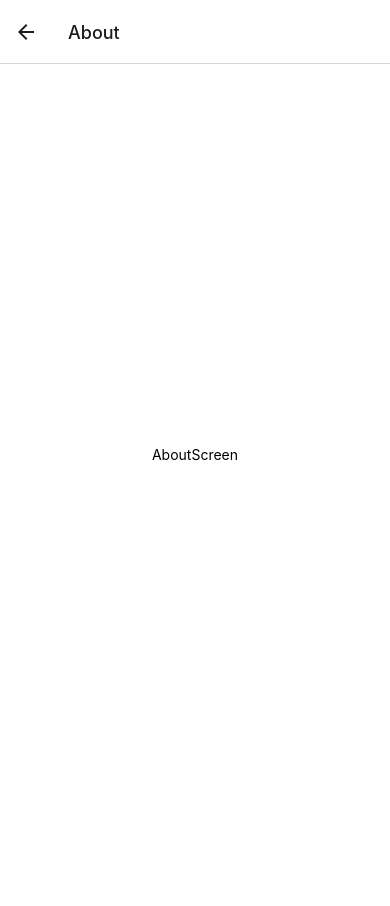
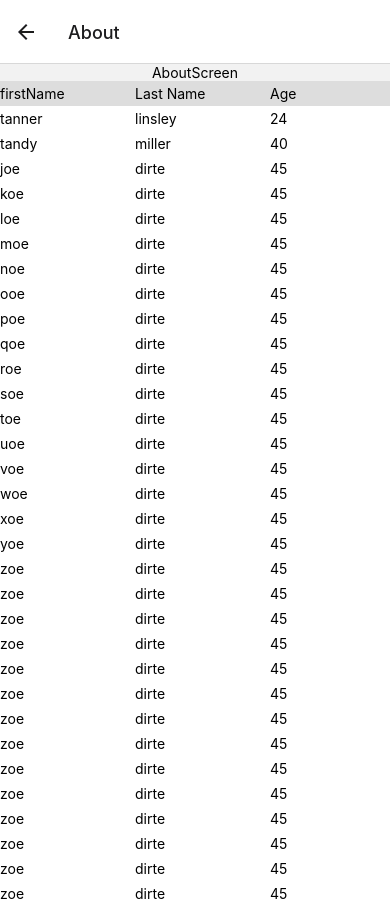
Before and after one commit to thirsty-wing/react-native-playground, a React Native app: screen / in a window 390 px wide. Both pictures are taken after a click on the button "GO TO ABOUT". Before the commit the page ends 844 px from the top, so only its background shows below. Built offline with nearby package versions, Linux system fonts and the light colour scheme.

Commit message:
can sort

```diff
--- a/App.js
+++ b/App.js
@@ -1,7 +1,16 @@
+import React from 'react';
 import { StatusBar } from 'expo-status-bar';
-import { Button, Text, View } from 'react-native';
+import { Button, Pressable, ScrollView, Text, View } from 'react-native';
 import { NavigationContainer } from '@react-navigation/native';
 import { createNativeStackNavigator } from '@react-navigation/native-stack';
+import {
+  createColumnHelper,
+  flexRender,
+  getCoreRowModel,
+  getSortedRowModel,
+  useReactTable,
+} from '@tanstack/react-table';
+import data from './data';
 
 const Stack = createNativeStackNavigator();
 
@@ -27,10 +36,7 @@ export default function App() {
 
 const styles = {
   container: {
-    flex: 1,
     backgroundColor: '#fff',
-    alignItems: 'center',
-    justifyContent: 'center',
   },
 };
 
@@ -39,6 +45,117 @@ const HomeScreen = ({ navigation }) => <View style={styles.container}>
   <Button title="Go to About" onPress={() => navigation.navigate("About")}/>
 </View>;
 
-const AboutScreen = () => <View style={styles.container}>
-  <Text>AboutScreen</Text>
-</View>;
+const columnHelper = createColumnHelper();
+
+const columns = [
+  columnHelper.accessor('firstName', {
+    cell: info => <Text>{info.getValue()}</Text>,
+    footer: info => info.column.id,
+  }),
+  columnHelper.accessor(row => row.lastName, {
+    id: 'lastName',
+    cell: info => <Text>{info.getValue()}</Text>,
+    header: () => <Text>Last Name</Text>,
+    footer: info => info.column.id,
+  }),
+  columnHelper.accessor('age', {
+    header: () => <Text>Age</Text>,
+    cell: info => <Text>{info.renderValue()}</Text>,
+    footer: info => info.column.id,
+  }),
+  columnHelper.accessor('visits', {
+    header: () => <Text>Visits</Text>,
+    footer: info => info.column.id,
+  }),
+  columnHelper.accessor('status', {
+    header: <Text>Status</Text>,
+    footer: info => info.column.id,
+  }),
+  columnHelper.accessor('progress', {
+    header: <Text>Profile Progress</Text>,
+    footer: info => info.column.id,
+  }),
+]
+
+const AboutScreen = () => {
+
+  const [sorting, setSorting] = React.useState([])
+
+  const table = useReactTable({
+    columns,
+    data,
+    getCoreRowModel: getCoreRowModel(),
+    getSortedRowModel: getSortedRowModel(),
+    onSortingChange: setSorting,
+    state: {
+      sorting,
+    },
+  });
+
+  return (
+    <View>
+      <View style={{ alignItems: 'center', position: 'sticky' }}>
+        <Text>AboutScreen</Text>
+      </View>
+
+
+      <ScrollView horizontal={true} contentContainerStyle={{ flexDirection: 'column' }}>
+        <View style={{ backgroundColor: '#DDD' }}>
+          { table.getHeaderGroups().map(headerGroup => (
+              <View key={headerGroup.id} style={{ flexDirection: 'row', gap: 10 }}>
+                { headerGroup.headers.map(header => (
+                  <Pressable
+                    key={header.id}
+                    style={{
+                      height: 25,
+                      justifyContent: 'space-around',
+                      width: 125,
+                    }}
+                    onPress={header.column.getToggleSortingHandler()}
+                  >
+                    <Text>
+                      {header.isPlaceholder
+                        ? null
+                        : flexRender(
+                          header.column.columnDef.header,
+                          header.getContext(),
+                        )
+                      }
+                      {{
+                        asc: ' 🔼',
+                        desc: ' 🔽',
+                      }[header.column.getIsSorted()] ?? null}
+                    </Text>
+                  </Pressable>
+                ))}
+              </View>
+          ))}
+        </View>
+
+    <ScrollView contentContainerStyle={styles.container}>
+          { table.getRowModel().rows.map(row => (
+            <View key={row.id} style={{ flexDirection: 'row', gap: 10 }}>
+            { row.getVisibleCells().map(cell => (
+              <View
+                key={cell.id}
+                style={{
+                  height: 25,
+                  justifyContent: 'space-around',
+                  width: 125,
+                }}
+              >
+                <Text>
+                  {flexRender(
+                    cell.column.columnDef.cell, cell.getContext(),
+                  )}
+                </Text>
+              </View>
+            ))}
+            </View>
+          ))}
+      </ScrollView>
+
+    </ScrollView>
+    </View>
+  );
+};
--- /dev/null
+++ b/data.js
@@ -0,0 +1,260 @@
+export const data = [
+  {
+    firstName: 'tanner',
+    lastName: 'linsley',
+    age: 24,
+    visits: 100,
+    status: 'In Relationship',
+    progress: 50,
+  },
+  {
+    firstName: 'tandy',
+    lastName: 'miller',
+    age: 40,
+    visits: 40,
+    status: 'Single',
+    progress: 80,
+  },
+  {
+    firstName: 'joe',
+    lastName: 'dirte',
+    age: 45,
+    visits: 20,
+    status: 'Complicated',
+    progress: 10,
+  },
+  {
+    firstName: 'koe',
+    lastName: 'dirte',
+    age: 45,
+    visits: 20,
+    status: 'Complicated',
+    progress: 10,
+  },
+  {
+    firstName: 'loe',
+    lastName: 'dirte',
+    age: 45,
+    visits: 20,
+    status: 'Complicated',
+    progress: 10,
+  },
+  {
+    firstName: 'moe',
+    lastName: 'dirte',
+    age: 45,
+    visits: 20,
+    status: 'Complicated',
+    progress: 10,
+  },
+  {
+    firstName: 'noe',
+    lastName: 'dirte',
+    age: 45,
+    visits: 20,
+    status: 'Complicated',
+    progress: 10,
+  },
+  {
+    firstName: 'ooe',
+    lastName: 'dirte',
+    age: 45,
+    visits: 20,
+    status: 'Complicated',
+    progress: 10,
+  },
+  {
+    firstName: 'poe',
+    lastName: 'dirte',
+    age: 45,
+    visits: 20,
+    status: 'Complicated',
+    progress: 10,
+  },
+  {
+    firstName: 'qoe',
+    lastName: 'dirte',
+    age: 45,
+    visits: 20,
+    status: 'Complicated',
+    progress: 10,
+  },
+  {
+    firstName: 'roe',
+    lastName: 'dirte',
+    age: 45,
+    visits: 20,
+    status: 'Complicated',
+    progress: 10,
+  },
+  {
+    firstName: 'soe',
+    lastName: 'dirte',
+    age: 45,
+    visits: 20,
+    status: 'Complicated',
+    progress: 10,
+  },
+  {
+    firstName: 'toe',
+    lastName: 'dirte',
+    age: 45,
+    visits: 20,
+    status: 'Complicated',
+    progress: 10,
+  },
+  {
+    firstName: 'uoe',
+    lastName: 'dirte',
+    age: 45,
+    visits: 20,
+    status: 'Complicated',
+    progress: 10,
+  },
+  {
+    firstName: 'voe',
+    lastName: 'dirte',
+    age: 45,
+    visits: 20,
+    status: 'Complicated',
+    progress: 10,
+  },
+  {
+    firstName: 'woe',
+    lastName: 'dirte',
+    age: 45,
+    visits: 20,
+    status: 'Complicated',
+    progress: 10,
+  },
+  {
+    firstName: 'xoe',
+    lastName: 'dirte',
+    age: 45,
+    visits: 20,
+    status: 'Complicated',
+    progress: 10,
+  },
+  {
+    firstName: 'yoe',
+    lastName: 'dirte',
+    age: 45,
+    visits: 20,
+    status: 'Complicated',
+    progress: 10,
+  },
+  {
+    firstName: 'zoe',
+    lastName: 'dirte',
+    age: 45,
+    visits: 20,
+    status: 'Complicated',
+    progress: 10,
+  },
+  {
+    firstName: 'zoe',
+    lastName: 'dirte',
+    age: 45,
+    visits: 20,
+    status: 'Complicated',
+    progress: 10,
+  },
+  {
+    firstName: 'zoe',
+    lastName: 'dirte',
+    age: 45,
+    visits: 20,
+    status: 'Complicated',
+    progress: 10,
+  },
+  {
+    firstName: 'zoe',
+    lastName: 'dirte',
+    age: 45,
+    visits: 20,
+    status: 'Complicated',
+    progress: 10,
+  },
+  {
+    firstName: 'zoe',
+    lastName: 'dirte',
+    age: 45,
+    visits: 20,
+    status: 'Complicated',
+    progress: 10,
+  },
+  {
+    firstName: 'zoe',
+    lastName: 'dirte',
+    age: 45,
+    visits: 20,
+    status: 'Complicated',
+    progress: 10,
+  },
+  {
+    firstName: 'zoe',
+    lastName: 'dirte',
+    age: 45,
+    visits: 20,
+    status: 'Complicated',
+    progress: 10,
+  },
+  {
+    firstName: 'zoe',
+    lastName: 'dirte',
+    age: 45,
+    visits: 20,
+    status: 'Complicated',
+    progress: 10,
+  },
+  {
+    firstName: 'zoe',
+    lastName: 'dirte',
+    age: 45,
+    visits: 20,
+    status: 'Complicated',
+    progress: 10,
+  },
+  {
+    firstName: 'zoe',
+    lastName: 'dirte',
+    age: 45,
+    visits: 20,
+    status: 'Complicated',
+    progress: 10,
+  },
+  {
+    firstName: 'zoe',
+    lastName: 'dirte',
+    age: 45,
+    visits: 20,
+    status: 'Complicated',
+    progress: 10,
+  },
+  {
+    firstName: 'zoe',
+    lastName: 'dirte',
+    age: 45,
+    visits: 20,
+    status: 'Complicated',
+    progress: 10,
+  },
+  {
+    firstName: 'zoe',
+    lastName: 'dirte',
+    age: 45,
+    visits: 20,
+    status: 'Complicated',
+    progress: 10,
+  },
+  {
+    firstName: 'zoe',
+    lastName: 'dirte',
+    age: 45,
+    visits: 20,
+    status: 'Complicated',
+    progress: 10,
+  },
+];
+
+export default data;
--- a/package.json
+++ b/package.json
@@ -11,6 +11,7 @@
   "dependencies": {
     "@react-navigation/native": "^6.1.7",
     "@react-navigation/native-stack": "^6.9.13",
+    "@tanstack/react-table": "^8.10.4",
     "expo": "~49.0.8",
     "expo-status-bar": "~1.6.0",
     "react": "18.2.0",
```
Also changed, not shown: 1 other file (tests, documents, lock files or other folders).
